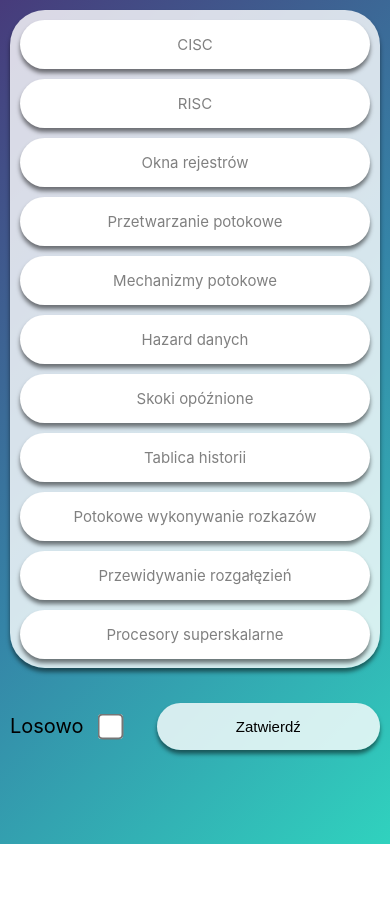
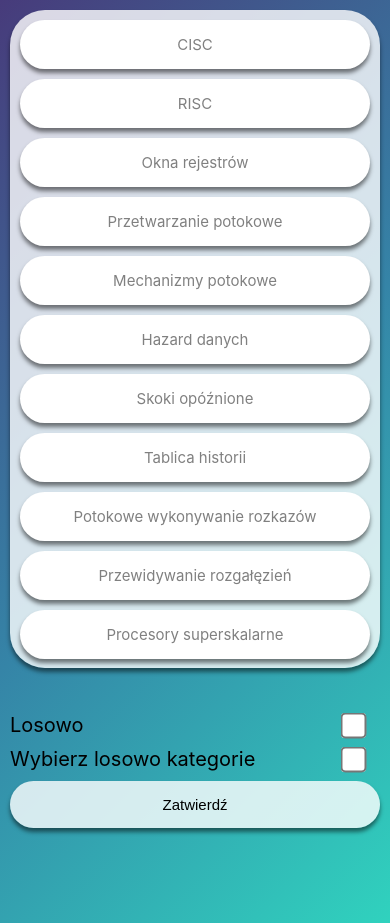
Before and after one commit to MiskoX/FajniejszeAK, a React (Create React App) app: page /FajniejszeAK/category in a window 390 px wide. Before the commit the page ends 844 px from the top, so only its background shows below. Built offline with nearby package versions, Linux system fonts and the light colour scheme.

Commit message:
Added the ability to automatically select random categories.

```diff
--- a/src/App.css
+++ b/src/App.css
@@ -321,8 +321,24 @@ p {
   font-size: 30px;
   font-weight: bold;
 }
+.SingleButton .Button {
+  display: flex;
+  flex-direction: row;
+  gap: 10px;
+}
 
 @media screen and (max-width: 700px) {
+  .Checkbox{
+    margin-right: 0px;
+  }
+  .SingleButton .Button {
+    margin-top: 35px;
+    justify-items: flex-start;
+    flex-direction: column;
+  }
+  .SingleButton .SingleButton button {
+    width: 100%;
+  }
   .Quiz {
     width: 100%;
     padding: 10px;
--- a/src/pages/MenuCategory.js
+++ b/src/pages/MenuCategory.js
@@ -5,6 +5,8 @@ function MenuCategory({ questionsOriginal, setFilteredQuestions }) {
   const [categories, setCategories] = useState([]);
   const [selectedCategories, setSelectedCategories] = useState([]);
   const [isRandomChecked, setIsRandomChecked] = useState(false);
+  const [isRandomCategoriesChecked, setIsRandomCategoriesChecked] = useState(false);
+
   const navigate = useNavigate();
 
   useEffect(() => {
@@ -32,27 +34,37 @@ function MenuCategory({ questionsOriginal, setFilteredQuestions }) {
       [questions[i], questions[j]] = [questions[j], questions[i]];
     }
     return questions;
-  }
+  };
 
   const handleRandomCheckboxChange = (event) => {
     setIsRandomChecked(event.target.checked);
+  };
+
+  const handleRandomCategoriesCheckboxChange = (event) => {
+    setIsRandomCategoriesChecked(event.target.checked);
+    if (event.target.checked) {
+      const numCategories = Math.floor(Math.random() * (categories.length / 2)) + 1;
+      const shuffledCategories = [...categories].sort(() => Math.random() - 0.5);
+      const randomlySelected = shuffledCategories.slice(0, numCategories);
+      setSelectedCategories(randomlySelected);
+    } else {
+      setSelectedCategories([]);
+    }
   };
 
   const handleSubmit = () => {
     let filterQuestions = [...questionsOriginal].filter((q) =>
       selectedCategories.includes(q.Category)
     );
-    filterQuestions = isRandomChecked ? shuffleQuestions(filterQuestions) : filterQuestions;
+    filterQuestions = isRandomChecked
+      ? shuffleQuestions(filterQuestions)
+      : filterQuestions;
     setFilteredQuestions(filterQuestions);
     navigate("/category_quiz");
   };
-  useEffect(() => {
-    console.log(selectedCategories);
-  }, [selectedCategories]);
 
   return (
     <div className="Quiz">
-
       <div className="Box">
         <div className="Categories">
           {categories.map((category, index) => (
@@ -73,13 +85,21 @@ function MenuCategory({ questionsOriginal, setFilteredQuestions }) {
         </div>
       </div>
       <div className="SingleButton">
-        <div className="Button">
+        <div className="Button Responsive-btn">
           <div className="Checkbox">
             <p>Losowo</p>
             <input
               type="checkbox"
               checked={isRandomChecked}
               onChange={handleRandomCheckboxChange}
+            ></input>
+          </div>
+          <div className="Checkbox">
+            <p>Wybierz losowo kategorie</p>
+            <input
+              type="checkbox"
+              checked={isRandomCategoriesChecked}
+              onChange={handleRandomCategoriesCheckboxChange}
             ></input>
           </div>
           <button
```
Lines whose indentation alone changed are shown as unchanged.
